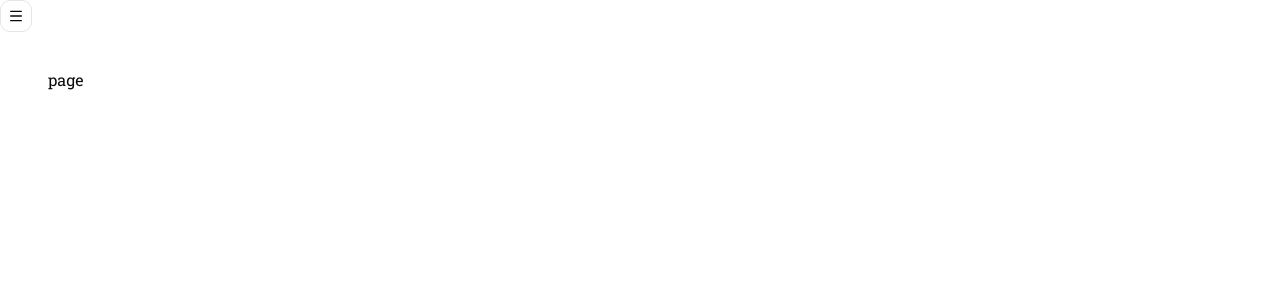
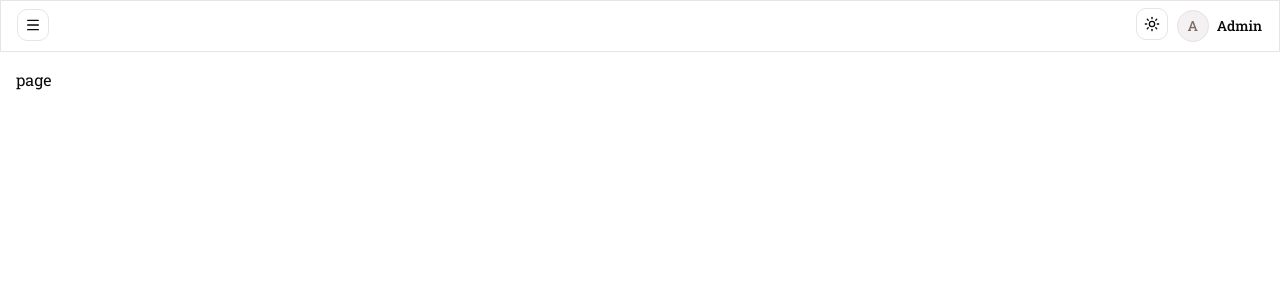
Before and after one commit to Gsanchezdiaz/EnterpriseApp, a Next.js app: page /admin in a window 1280 px wide. Shown: the top 300 px of the page. Built offline with nearby package versions, Linux system fonts and the light colour scheme.

Commit message:
feat: agregar soporte para temas y componentes de interfaz de usuario

```diff
--- a/app/(dashboard)/_components/dashboard-layout.tsx
+++ b/app/(dashboard)/_components/dashboard-layout.tsx
@@ -2,12 +2,13 @@
 
 import { Button } from "@/components/ui/button";
 import { Separator } from "@/components/ui/separator";
-import { color, motion } from "motion/react";
+import { motion } from "motion/react";
 import {
   Apple,
   Boxes,
   ChevronDown,
   ChevronLeft,
+  LogOut,
   Menu,
   Ruler,
   Utensils,
@@ -16,6 +17,16 @@ import { usePathname } from "next/navigation";
 import { Collapsible } from "radix-ui";
 import { ReactNode, useState } from "react";
 import Link from "next/link";
+import {
+  DropdownMenu,
+  DropdownMenuContent,
+  DropdownMenuItem,
+  DropdownMenuLabel,
+  DropdownMenuSeparator,
+  DropdownMenuTrigger,
+} from "@/components/ui/dropdown-menu";
+import { Avatar, AvatarFallback } from "@/components/ui/avatar";
+import ThemeToggle from "@/components/ui/theme-toggle";
 
 type RouteGroupType = {
   group: string;
@@ -113,13 +124,55 @@ const DashboardLayout = ({ children }: DashboardLayoutProps) => {
   const [open, setOpen] = useState(false);
   return (
     <div className="flex">
-      <Collapsible.Root open={open} onOpenChange={setOpen}>
-        <Collapsible.Trigger asChild>
-          <Button size="icon" variant="outline">
-            <Menu />
-          </Button>
-        </Collapsible.Trigger>
-      </Collapsible.Root>
+      <div className="bg-background fixed z-10 flex h-13 w-screen items-center justify-between border px-2">
+        <Collapsible.Root className="h-full" open={open} onOpenChange={setOpen}>
+          <Collapsible.Trigger className="m-2" asChild>
+            <Button size="icon" variant="outline">
+              <Menu />
+            </Button>
+          </Collapsible.Trigger>
+        </Collapsible.Root>
+        <div className="flex">
+          <ThemeToggle />
+          <DropdownMenu>
+            <DropdownMenuTrigger asChild>
+              <Button
+                variant="ghost"
+                className="flex h-9 items-center gap-2 px-2"
+              >
+                <Avatar className="size-8">
+                  <AvatarFallback>A</AvatarFallback>
+                </Avatar>
+                <span className="hidden md:inline">Admin</span>
+              </Button>
+            </DropdownMenuTrigger>
+            <DropdownMenuContent align="end" className="w-56">
+              <DropdownMenuLabel>My Account</DropdownMenuLabel>
+              <DropdownMenuSeparator />
+              <div className="flex items-center gap-3 px-2 py-1.5">
+                <Avatar className="size-10">
+                  <AvatarFallback>A</AvatarFallback>
+                </Avatar>
+                <div>
+                  <p className="text-sm font-medium">Admin</p>
+                  <p className="text-muted-foreground text-xs">
+                    admin@example.com
+                  </p>
+                </div>
+              </div>
+              <DropdownMenuSeparator />
+              <DropdownMenuItem
+                onClick={() => {
+                  // logout
+                }}
+                variant="destructive"
+              >
+                <LogOut className="size-4" /> Logout
+              </DropdownMenuItem>
+            </DropdownMenuContent>
+          </DropdownMenu>
+        </div>
+      </div>
       <Collapsible.Root
         className="fixed top-0 left-0 z-20 h-dvh"
         open={open}
--- a/app/layout.tsx
+++ b/app/layout.tsx
@@ -2,10 +2,17 @@ import type { Metadata } from "next";
 import { Geist, Geist_Mono, Roboto_Slab, Figtree } from "next/font/google";
 import "./globals.css";
 import { cn } from "@/lib/utils";
+import Providers from "@/components/provider";
 
-const figtreeHeading = Figtree({subsets:['latin'],variable:'--font-heading'});
+const figtreeHeading = Figtree({
+  subsets: ["latin"],
+  variable: "--font-heading",
+});
 
-const robotoSlab = Roboto_Slab({subsets:['latin'],variable:'--font-serif'});
+const robotoSlab = Roboto_Slab({
+  subsets: ["latin"],
+  variable: "--font-serif",
+});
 
 const geistSans = Geist({
   variable: "--font-geist-sans",
@@ -28,11 +35,15 @@ export default function RootLayout({
   children: React.ReactNode;
 }>) {
   return (
-    <html lang="en" className={cn("font-serif", robotoSlab.variable, figtreeHeading.variable)}>
+    <html
+      suppressHydrationWarning
+      lang="en"
+      className={cn("font-serif", robotoSlab.variable, figtreeHeading.variable)}
+    >
       <body
         className={`${geistSans.variable} ${geistMono.variable} antialiased`}
       >
-        {children}
+        <Providers>{children}</Providers>
       </body>
     </html>
   );
--- /dev/null
+++ b/components/provider.tsx
@@ -0,0 +1,22 @@
+"use client";
+import { ThemeProvider as NextThemeProvider } from "next-themes";
+import { ReactNode } from "react";
+
+type ProvidersProps = {
+  children: ReactNode;
+};
+
+const Providers = ({ children }: ProvidersProps) => {
+  return (
+    <NextThemeProvider
+      attribute="class"
+      defaultTheme="system"
+      enableSystem
+      disableTransitionOnChange
+    >
+      {children}
+    </NextThemeProvider>
+  );
+};
+
+export default Providers;
--- /dev/null
+++ b/components/ui/avatar.tsx
@@ -0,0 +1,112 @@
+"use client"
+
+import * as React from "react"
+import { Avatar as AvatarPrimitive } from "radix-ui"
+
+import { cn } from "@/lib/utils"
+
+function Avatar({
+  className,
+  size = "default",
+  ...props
+}: React.ComponentProps<typeof AvatarPrimitive.Root> & {
+  size?: "default" | "sm" | "lg"
+}) {
+  return (
+    <AvatarPrimitive.Root
+      data-slot="avatar"
+      data-size={size}
+      className={cn(
+        "group/avatar relative flex size-8 shrink-0 rounded-full select-none after:absolute after:inset-0 after:rounded-full after:border after:border-border after:mix-blend-darken data-[size=lg]:size-10 data-[size=sm]:size-6 dark:after:mix-blend-lighten",
+        className
+      )}
+      {...props}
+    />
+  )
+}
+
+function AvatarImage({
+  className,
+  ...props
+}: React.ComponentProps<typeof AvatarPrimitive.Image>) {
+  return (
+    <AvatarPrimitive.Image
+      data-slot="avatar-image"
+      className={cn(
+        "aspect-square size-full rounded-full object-cover",
+        className
+      )}
+      {...props}
+    />
+  )
+}
+
+function AvatarFallback({
+  className,
+  ...props
+}: React.ComponentProps<typeof AvatarPrimitive.Fallback>) {
+  return (
+    <AvatarPrimitive.Fallback
+      data-slot="avatar-fallback"
+      className={cn(
+        "flex size-full items-center justify-center rounded-full bg-muted text-sm text-muted-foreground group-data-[size=sm]/avatar:text-xs",
+        className
+      )}
+      {...props}
+    />
+  )
+}
+
+function AvatarBadge({ className, ...props }: React.ComponentProps<"span">) {
+  return (
+    <span
+      data-slot="avatar-badge"
+      className={cn(
+        "absolute right-0 bottom-0 z-10 inline-flex items-center justify-center rounded-full bg-primary text-primary-foreground bg-blend-color ring-2 ring-background select-none",
+        "group-data-[size=sm]/avatar:size-2 group-data-[size=sm]/avatar:[&>svg]:hidden",
+        "group-data-[size=default]/avatar:size-2.5 group-data-[size=default]/avatar:[&>svg]:size-2",
+        "group-data-[size=lg]/avatar:size-3 group-data-[size=lg]/avatar:[&>svg]:size-2",
+        className
+      )}
+      {...props}
+    />
+  )
+}
+
+function AvatarGroup({ className, ...props }: React.ComponentProps<"div">) {
+  return (
+    <div
+      data-slot="avatar-group"
+      className={cn(
+        "group/avatar-group flex -space-x-2 *:data-[slot=avatar]:ring-2 *:data-[slot=avatar]:ring-background",
+        className
+      )}
+      {...props}
+    />
+  )
+}
+
+function AvatarGroupCount({
+  className,
+  ...props
+}: React.ComponentProps<"div">) {
+  return (
+    <div
+      data-slot="avatar-group-count"
+      className={cn(
+        "relative flex size-8 shrink-0 items-center justify-center rounded-full bg-muted text-sm text-muted-foreground ring-2 ring-background group-has-data-[size=lg]/avatar-group:size-10 group-has-data-[size=sm]/avatar-group:size-6 [&>svg]:size-4 group-has-data-[size=lg]/avatar-group:[&>svg]:size-5 group-has-data-[size=sm]/avatar-group:[&>svg]:size-3",
+        className
+      )}
+      {...props}
+    />
+  )
+}
+
+export {
+  Avatar,
+  AvatarImage,
+  AvatarFallback,
+  AvatarGroup,
+  AvatarGroupCount,
+  AvatarBadge,
+}
--- /dev/null
+++ b/components/ui/theme-toggle.tsx
@@ -0,0 +1,40 @@
+"use client";
+import * as React from "react";
+import { Moon, Sun } from "lucide-react";
+import { Button } from "@/components/ui/button";
+import {
+  DropdownMenu,
+  DropdownMenuContent,
+  DropdownMenuItem,
+  DropdownMenuTrigger,
+} from "@/components/ui/dropdown-menu";
+import { useTheme } from "next-themes";
+
+const ThemeToggle = () => {
+  const { setTheme } = useTheme();
+
+  return (
+    <DropdownMenu>
+      <DropdownMenuTrigger asChild>
+        <Button variant="outline" size="icon">
+          <Sun className="h-[1.2rem] w-[1.2rem] scale-100 rotate-0 transition-all dark:scale-0" />
+          <Moon className="absolute h-[1.2rem] w-[1.2rem] scale-0 rotate-90 transition-all dark:scale-100 dark:rotate-0" />
+          <span className="sr-only">Toggle Theme</span>
+        </Button>
+      </DropdownMenuTrigger>
+      <DropdownMenuContent align="end">
+        <DropdownMenuItem onClick={() => setTheme("light")}>
+          Light
+        </DropdownMenuItem>
+        <DropdownMenuItem onClick={() => setTheme("dark")}>
+          Dark
+        </DropdownMenuItem>
+        <DropdownMenuItem onClick={() => setTheme("system")}>
+          System
+        </DropdownMenuItem>
+      </DropdownMenuContent>
+    </DropdownMenu>
+  );
+};
+
+export default ThemeToggle;
--- a/package.json
+++ b/package.json
@@ -21,6 +21,7 @@
     "lucide-react": "^1.7.0",
     "motion": "^12.38.0",
     "next": "16.1.6",
+    "next-themes": "^0.4.6",
     "pg": "^8.20.0",
     "radix-ui": "^1.4.3",
     "react": "19.2.3",
```
Also changed, not shown: 2 other files (tests, documents, lock files or other folders).
